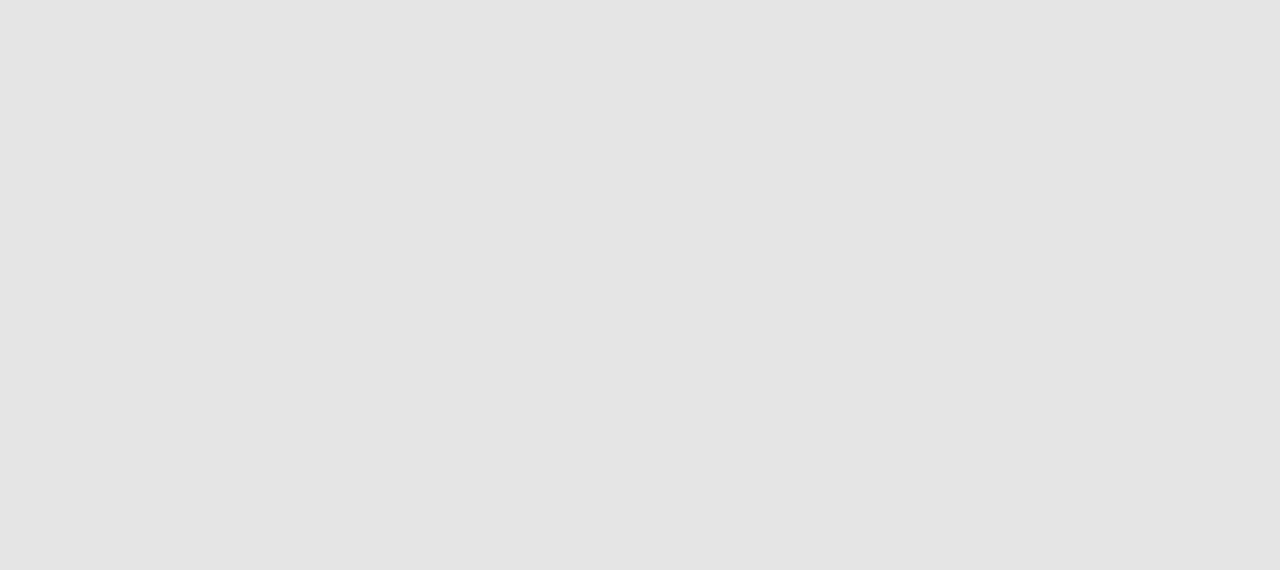
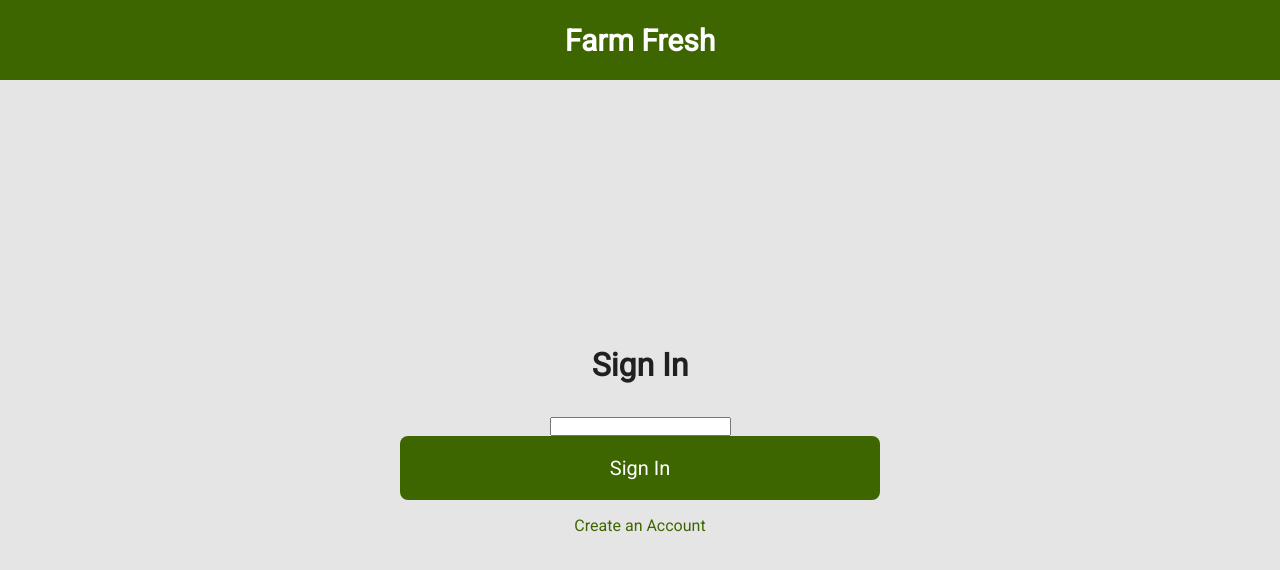
Before and after one commit to Code4Blessings/FarmFreshApp, a React (Create React App) app: page /farmer in a window 1280 px wide. Shown: the top 570 px of the page. Built offline with nearby package versions, Linux system fonts and the light colour scheme.

Commit message:
layout for farmer sign in page done, installed axios and formik, working on form

```diff
--- a/package.json
+++ b/package.json
@@ -3,6 +3,8 @@
   "version": "0.1.0",
   "private": true,
   "dependencies": {
+    "axios": "^0.19.0",
+    "formik": "^2.0.4",
     "react": "^16.12.0",
     "react-dom": "^16.12.0",
     "react-router-dom": "^5.1.2",
--- a/src/App.css
+++ b/src/App.css
@@ -11,7 +11,8 @@
 	align-items: center;
 }
 
-.initial-sign-in-section {
+/* initial sign in page */
+.initial-sign-in-page-section {
 	height: 90vh;
 	display: flex;
 	flex-direction: column;
@@ -21,7 +22,7 @@
 	background-size: cover;
 }
 
-.initial-sign-in-section p {
+.initial-sign-in-page-section p {
 	color: #E5E5E5;
 }
 
@@ -50,3 +51,23 @@
 	font-family: 'Roboto', sans-serif;
 	outline: none;
 }
+
+/* farmer sign in page */
+
+.farmer-and-shopper-sign-in-page-section {
+	height: 90vh;
+	display: flex;
+	flex-direction: column;
+	justify-content: center;
+	align-items: center;
+}
+
+.farmer-and-shopper-sign-in-page-section h2 {
+	margin-bottom: 2rem;
+	font-size: 2rem;
+	color: #202020;
+}
+
+.farmer-and-shopper-sign-in-page-section p {
+	color: #3d6600;
+}
--- a/src/App.js
+++ b/src/App.js
@@ -1,12 +1,17 @@
 import React from 'react';
-import {Route, Link} from "react-router-dom";
+import {Route} from "react-router-dom";
 import './App.css';
 import InitialSignInPage from './InitialSignInPage';
+import FarmerSignInPage from './FarmerSignInPage';
 
 function App() {
 	return (
 		<>
 			<Route exact path='/' component={InitialSignInPage}/>
+
+			<Route path='/farmer' render={() => (
+				<FarmerSignInPage/>
+			)}/>
 		</>
 	);
 }
--- a/src/FarmerSignInPage.js
+++ b/src/FarmerSignInPage.js
@@ -1,7 +1,22 @@
 import React from 'react';
+import Header from './components/Header';
+import SignInButton from './components/SignInButton';
 
 const FarmerSignInPage = () => {
-
+    return (
+        <div>
+            <Header/>
+            <section className='farmer-and-shopper-sign-in-page-section'>
+                <h2>Sign In</h2>
+                {/* form will be specific to the page i think */}
+                <form>
+                    <input></input>
+                </form>
+                <SignInButton/>
+                <p>Create an Account</p>
+            </section>
+        </div>
+    )
 };
 
 export default FarmerSignInPage;
--- a/src/InitialSignInPage.js
+++ b/src/InitialSignInPage.js
@@ -7,7 +7,7 @@ const InitialSignInPage = () => {
     return (
         <div>
             <Header/>
-            <section className='initial-sign-in-section'>
+            <section className='initial-sign-in-page-section'>
                 <FarmerSignInButton/>
                 <ShopperSignInButton/>
                 <p>Create an Account</p>
--- /dev/null
+++ b/src/components/SignInButton.js
@@ -0,0 +1,9 @@
+import React from 'react';
+
+const SignInButton = () => {
+    return (
+        <button className='farmer-sign-in-button'>Sign In</button>
+    )
+}
+
+export default SignInButton;
```
Also changed, not shown: 1 other file (tests, documents, lock files or other folders).
